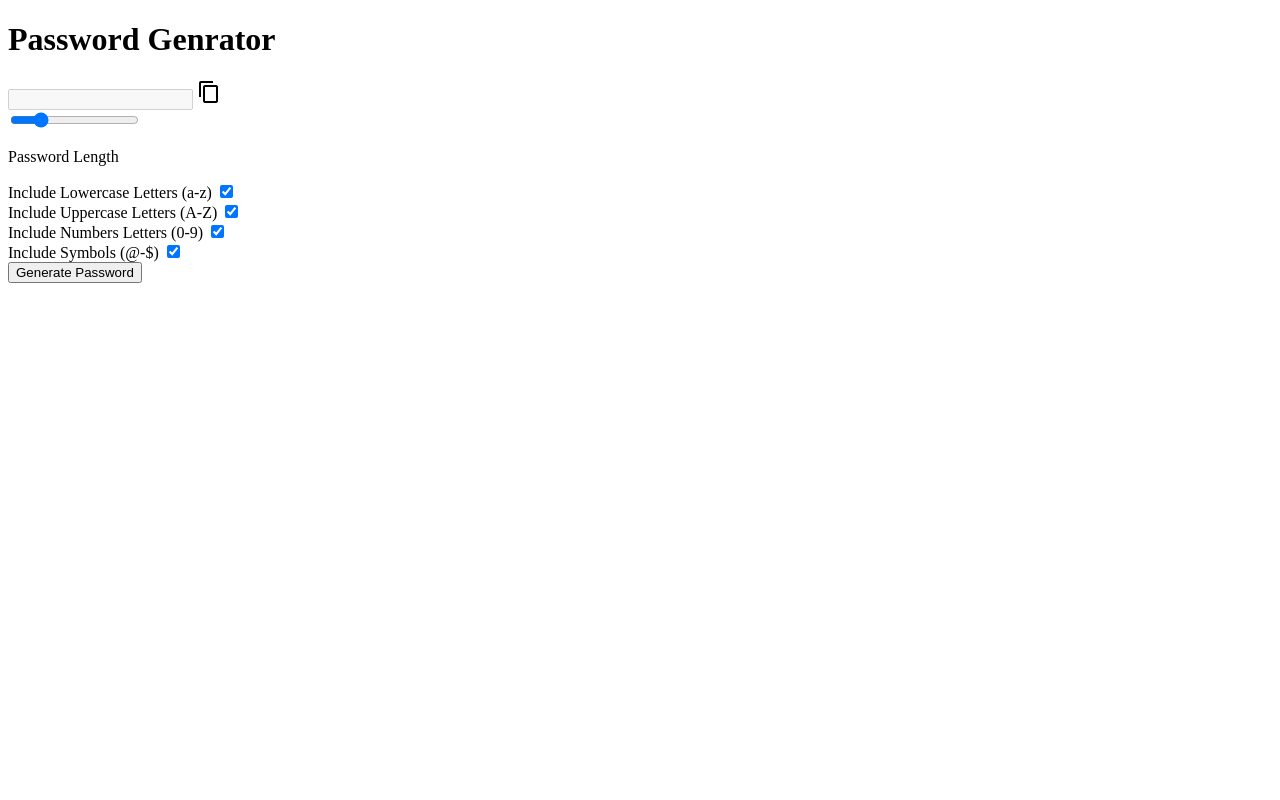
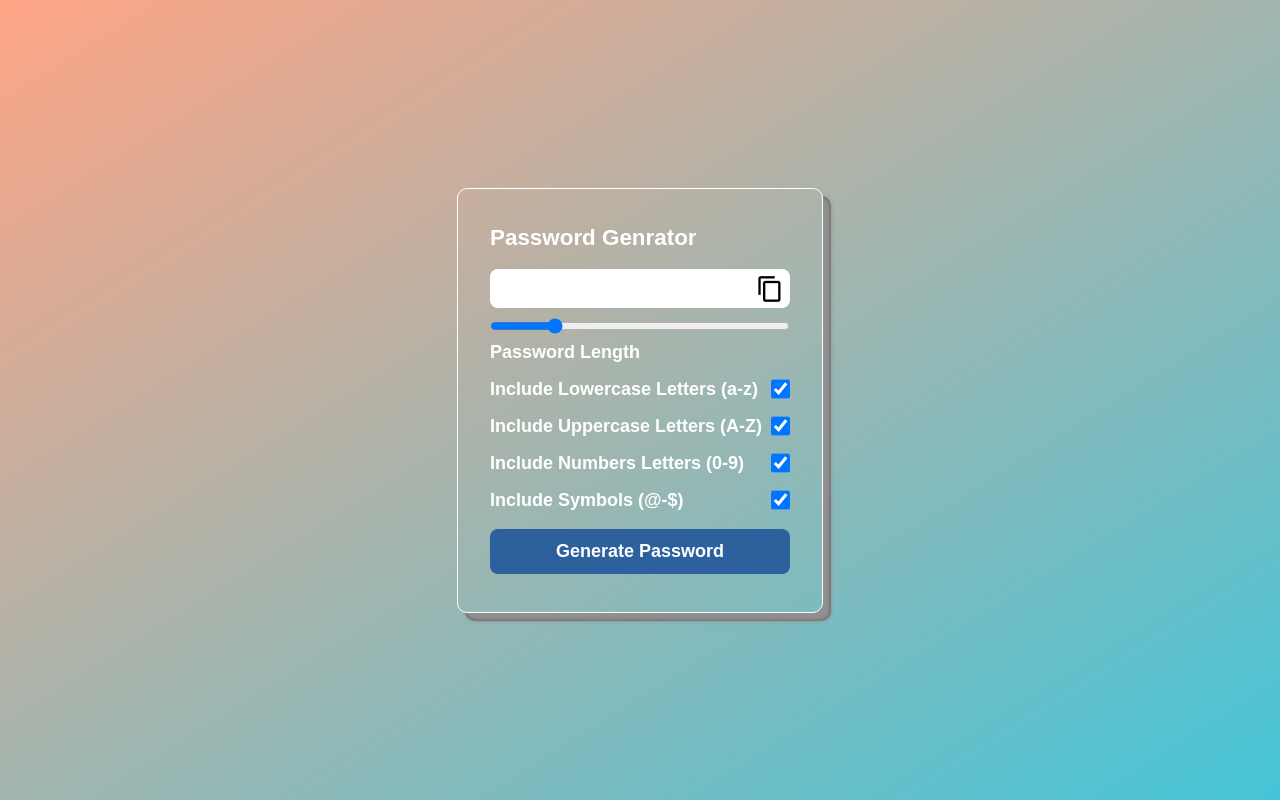
Before and after one commit to Mubashshir-Husain/Passwords-Generator-, a plain HTML site: page index.html in a window 1280 px wide. Drawn offline with Linux system fonts and the light colour scheme.

Commit message:
Update File Links

```diff
--- a/index.html
+++ b/index.html
@@ -3,7 +3,7 @@
 <head>
     <meta charset="UTF-8">
     <meta name="viewport" content="width=device-width, initial-scale=1.0">
-    <link rel="stylesheet" href="password.css">
+    <link rel="stylesheet" href="style.css">
     <link href="https://fonts.googleapis.com/icon?family=Material+Icons"  rel="stylesheet">
     <title>Password Genrator</title>
 </head>
@@ -42,4 +42,4 @@
     <button type="button" class="genBtn" id="genBtn">Generate Password</button>
 </div>
 </body>
-<script src="password.js"></script>
+<script src="script.js>
```
